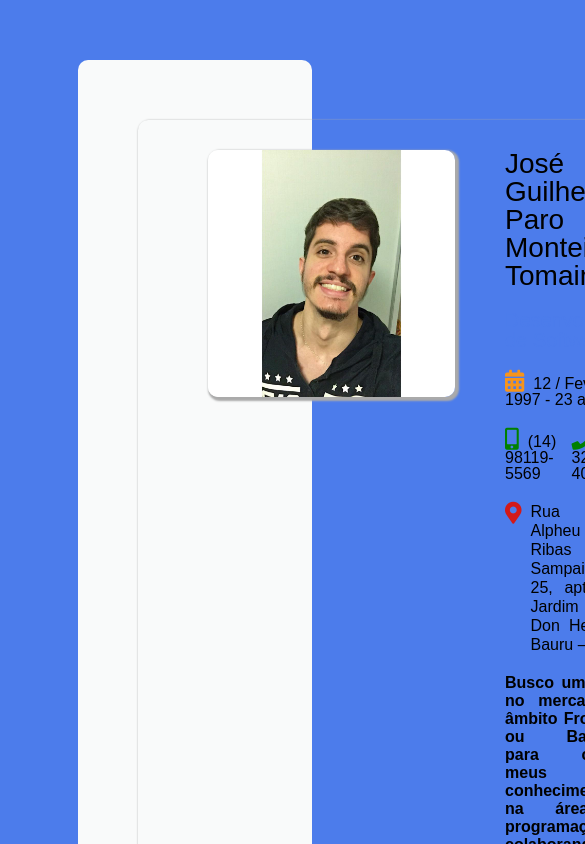
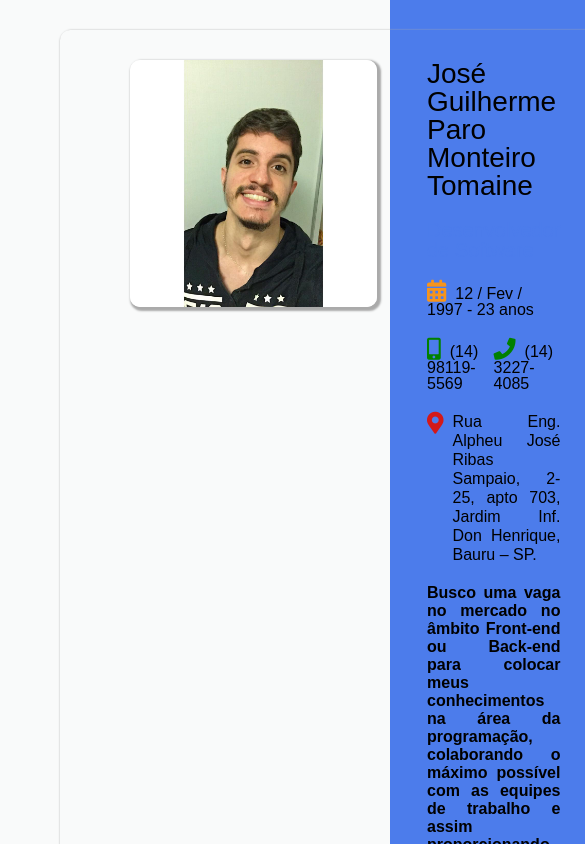
Before and after one commit to zehguilherme/curriculum, a React (Create React App) app in the folder frontend/: page / in a window 390 px wide. Shown: the top 844 px of the page, 585 px wide, since content can reach past the window. Built offline with nearby package versions, Linux system fonts and the light colour scheme.

Commit message:
Add new footer with informations about the design and actor; Add styles to this footer and Add responsiveness to the page

```diff
--- a/frontend/src/pages/Home/index.js
+++ b/frontend/src/pages/Home/index.js
@@ -1,13 +1,14 @@
-import React from 'react'
+/* eslint-disable import/named */
+import React from 'react';
 
-import MainInformations from '../../components/MainInformations'
-import Education from '../../components/Education'
-import ProfessionalExperience from '../../components/ProfessionalExperience'
-import Knowledge from '../../components/Knowledge'
-import QualificationsOthers from '../../components/QualificationsOthers'
-import Footer from '../../components/Footer'
+import MainInformations from '../../components/MainInformations';
+import Education from '../../components/Education';
+import ProfessionalExperience from '../../components/ProfessionalExperience';
+import Knowledge from '../../components/Knowledge';
+import QualificationsOthers from '../../components/QualificationsOthers';
+import Footer from '../../components/Footer';
 
-import './styles.css'
+import './styles.css';
 
 export default function Home () {
   return (
@@ -24,8 +25,39 @@ export default function Home () {
         <QualificationsOthers />
 
         <Footer />
+      </div>
 
-      </div>
+      <footer>
+        <div className="footer-container">
+          <p>Feito com ❤️ por José Guilherme</p>
+
+          <p>
+            🎨 Design usado como inspiração:
+            {' '}
+            <a
+              href="https://dribbble.com/shots/9111243-Simple-Layout-CV-Curriculum-Vitae-Design"
+              target="_blank"
+              rel="noopener noreferrer"
+            >
+              Simple Layout CV - Curriculum Vitae Design
+
+            </a>
+          </p>
+
+          <p>
+            👨 Autor:
+            {' '}
+            <a
+              href="https://www.linkedin.com/in/rdfariz/"
+              target="_blank"
+              rel="noopener noreferrer"
+            >
+              Raden Fariz Insan Purnama
+
+            </a>
+          </p>
+        </div>
+      </footer>
     </div>
-  )
+  );
 }
--- a/frontend/src/pages/Home/styles.css
+++ b/frontend/src/pages/Home/styles.css
@@ -4,18 +4,113 @@ body {
 
 .home-container {
   background-color: #4c7ceb;
-  height: 100vh;
   width: 100%;
+  display: flex;
+  justify-content: center;
+  align-items: center;
+  flex-direction: column;
+}
+
+.home-container > footer {
+  width: 100%;
+  padding-top: 20px;
+  padding-bottom: 20px;
+  display: flex;
+  justify-content: center;
+  align-items: center;
+}
+
+.home-container footer .footer-container {
+  display: flex;
+  flex-direction: column;
+  justify-content: center;
+  align-items: center;
+  text-align: center;
+  margin-right: 20px;
+  margin-left: 20px;
+}
+
+.home-container footer .footer-container p {
+  color: #eeeeee;
+  font-weight: 600;
+  line-height: 2.3rem;
+}
+
+.home-container footer .footer-container p:not(:last-child) {
+  margin-bottom: 10px;
+}
+
+.home-container footer .footer-container p a {
+  color: #10009e;
+}
+
+.home-container footer .footer-container p a:hover {
+  color: #4e4a74;
 }
 
 .curriculum-container {
   background-color: #f9fafa;
-  margin-left: auto;
-  margin-right: auto;
-  width: 60%;
   border-radius: 10px;
-  padding-top: 60px;
-  padding-bottom: 60px;
-  margin-top: 60px;
-  margin-bottom: 60px;
+  max-width: 1148px;
+  padding-top: 6rem;
+  padding-bottom: 6rem;
+  margin: 6rem auto 0 auto;
 }
+
+@media (max-width: 1766px) {
+  .curriculum-container {
+    width: 60%;
+  }
+}
+
+@media (min-width: 1516px) and (max-width: 1766px) {
+  .curriculum-container {
+    width: 70%;
+  }
+}
+
+@media (min-width: 1329px) and (max-width: 1516px) {
+  .curriculum-container {
+    width: 80%;
+  }
+}
+
+@media (max-width: 1329px) {
+  .curriculum-container {
+    width: 90%;
+  }
+}
+
+@media (max-width: 666px) {
+  .curriculum-container {
+    width: 95%;
+    margin: 3rem auto 0 auto;
+  }
+}
+
+@media (max-width: 650px) {
+  .curriculum-container {
+    width: 95%;
+    padding-top: 3rem;
+    padding-bottom: 3rem;
+  }
+}
+
+@media (max-width: 610px) {
+  .curriculum-container {
+    width: 100%;
+    padding-top: 3rem;
+    padding-bottom: 3rem;
+    margin: auto;
+    border-radius: 0;
+  }
+}
+
+@media (max-width: 594px) {
+  .curriculum-container {
+    width: 100%;
+    padding-top: 3rem;
+    padding-bottom: 3rem;
+    margin: auto;
+  }
+}
```
